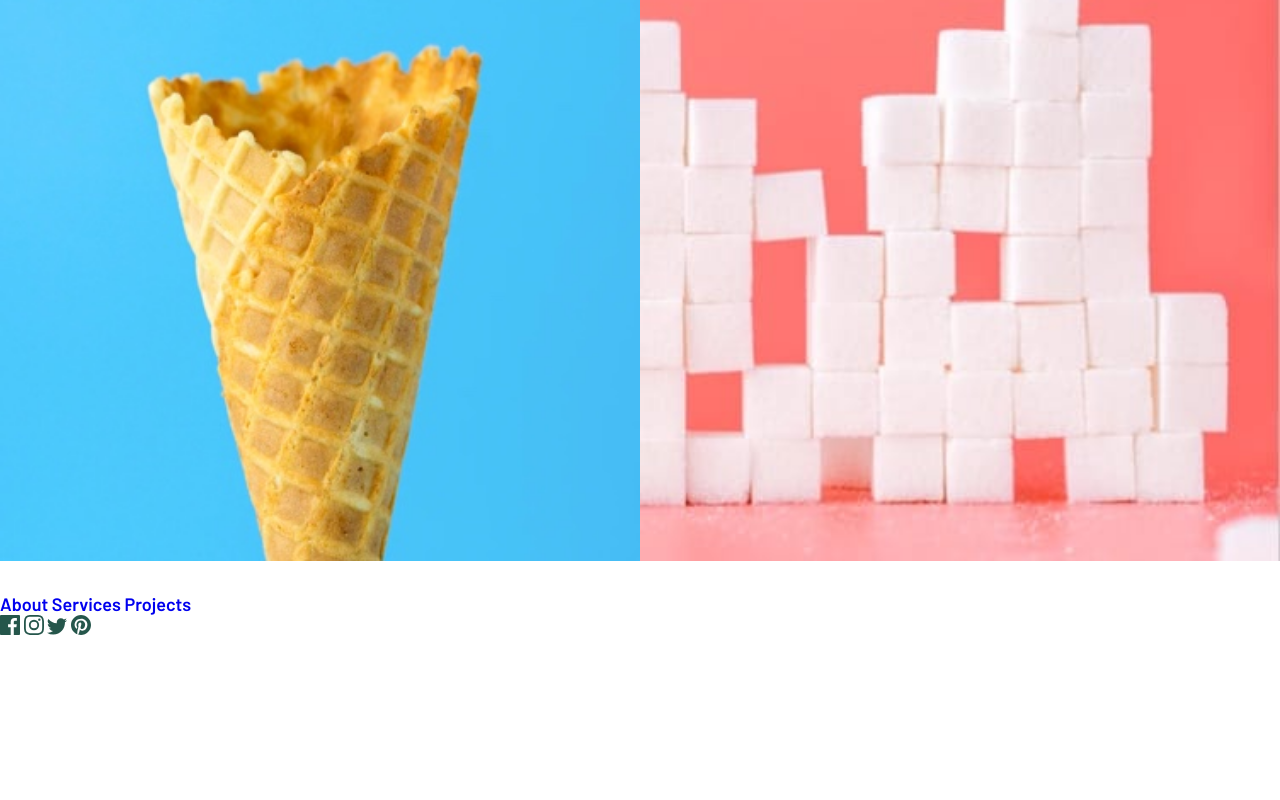
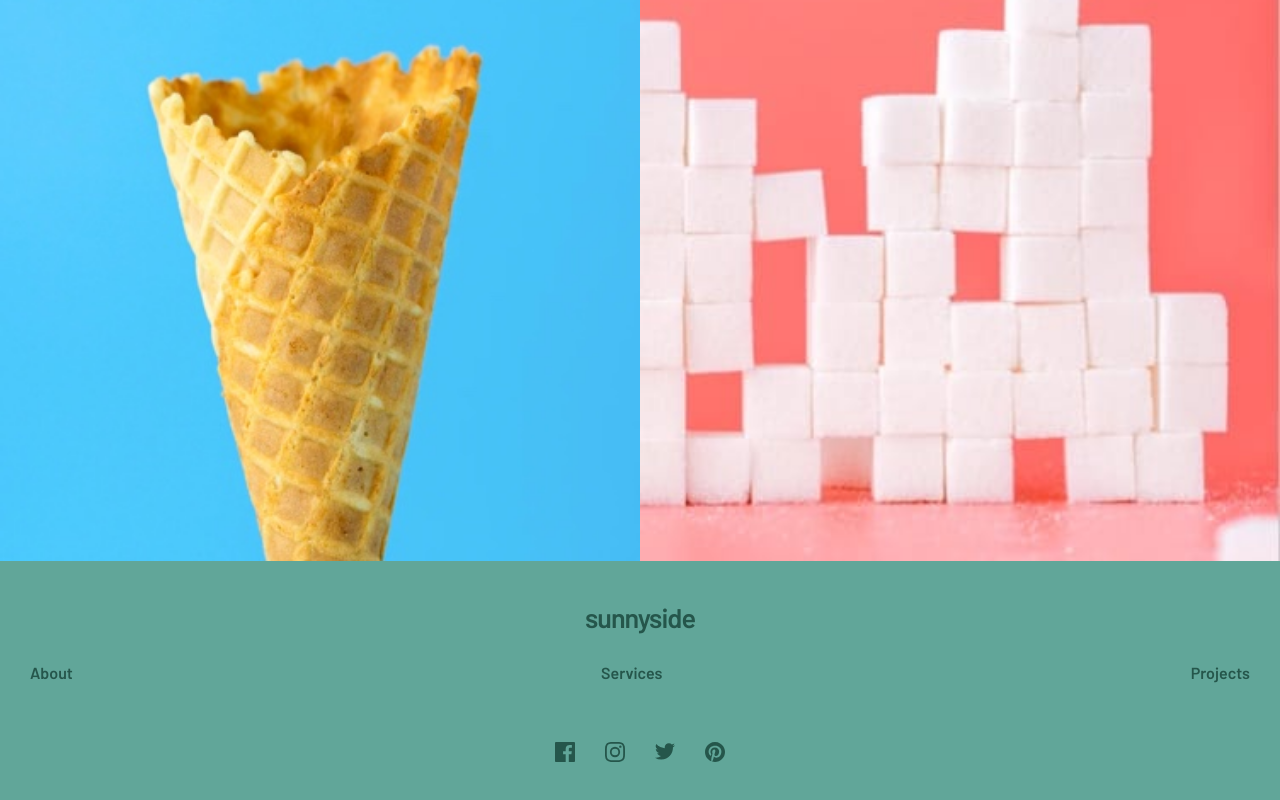
Before and after one commit to Marvin-Figueroa/sunnyside-agency-landing-page, a plain HTML site: page index.html in a window 1280 px wide. Shown: the part 6113-6913 px from the top of the page. Before the commit the page ends 6752 px from the top, so only its background shows below. Drawn offline with Linux system fonts and the light colour scheme.

Commit message:
Add footer styles

```diff
--- a/css/styles.css
+++ b/css/styles.css
@@ -314,3 +314,46 @@ body {
 .gallery__image {
   width: 100%;
 }
+
+/* ------------------- Footer Section -------------------- */
+
+.footer {
+  grid-area: footer;
+  background-color: #61a699;
+  text-align: center;
+  padding: 4rem 3rem;
+  color: var(--dark-desaturated-cyan);
+}
+
+.footer__title {
+  font-family: "Barlow", sans-serif;
+  font-weight: 900;
+  letter-spacing: -1px;
+  margin-bottom: 3rem;
+}
+
+.footer__nav {
+  display: flex;
+  justify-content: space-between;
+  margin-bottom: 6rem;
+  font-size: 1.6rem;
+}
+
+.footer__nav__link {
+  &:link,
+  &:visited {
+    color: var(--dark-desaturated-cyan);
+    font-weight: normal;
+  }
+}
+
+.socials {
+  display: flex;
+  justify-content: center;
+  align-items: center;
+  gap: 3rem;
+
+  svg {
+    cursor: pointer;
+  }
+}
```
